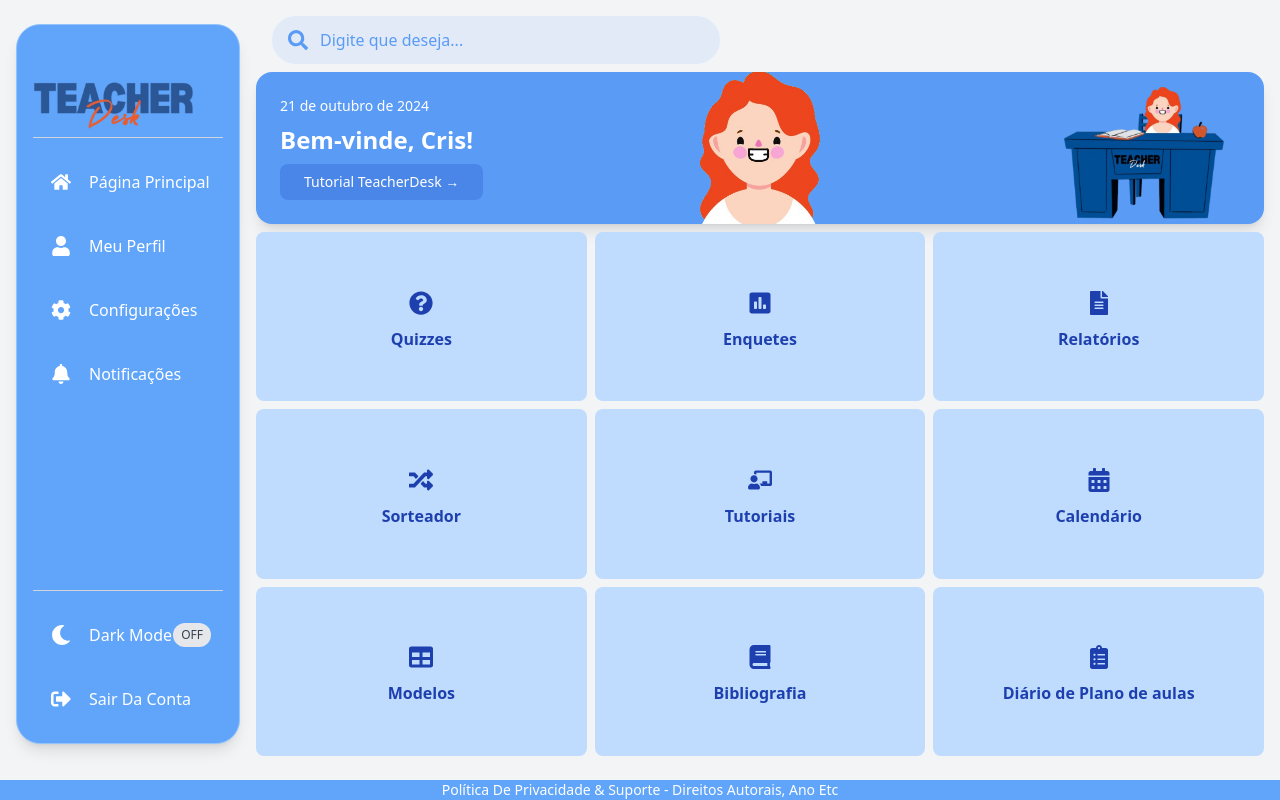
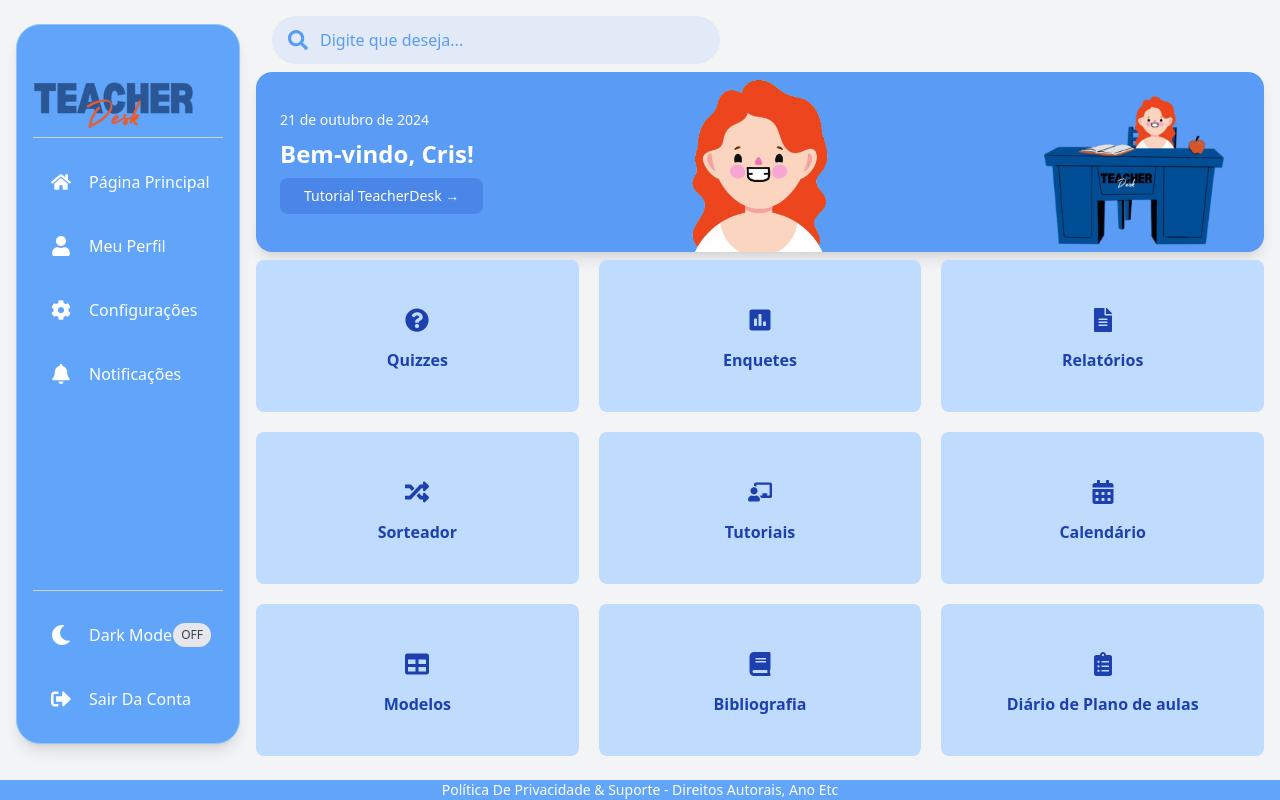
Before and after one commit to NathRabeloo/SearchBytes, a Next.js app: page /home in a window 1280 px wide. Built offline with nearby package versions, Linux system fonts and the light colour scheme; no server answers.

Commit message:
responsivooo
arrumei a responsividade da Home, finalmente

```diff
--- a/app/components/FeatureCard.tsx
+++ b/app/components/FeatureCard.tsx
@@ -12,7 +12,7 @@ interface FeatureCardProps {
 const FeatureCard: React.FC<FeatureCardProps> = ({ name, icon, description, onClick }) => {
   return (
     <div
-      className="relative group bg-blue-200 dark:bg-dark-card py-2 px-4 rounded-lg text-center text-blue-800 dark:text-dark-text cursor-pointer hover:bg-blue-300 dark:hover:bg-dark-hover transition transform hover:scale-105 flex flex-col items-center justify-center h-full"
+      className="relative group bg-blue-200 dark:bg-dark-card py-1 px-3 rounded-lg text-center text-blue-800 dark:text-dark-text cursor-pointer hover:bg-blue-300 dark:hover:bg-dark-hover transition transform hover:scale-105 flex flex-col items-center justify-center h-full"
       onClick={onClick}
     >
       {/* Tooltip não clicável */}
@@ -20,7 +20,7 @@ const FeatureCard: React.FC<FeatureCardProps> = ({ name, icon, description, onCl
         {description}
       </span>
 
-      <div className="mb-1 flex justify-center items-center h-8 md:h-10 dark:text-dark-accent">
+      <div className="mb-2 flex justify-center items-center h-8 md:h-10 dark:text-dark-accent">
         {icon}
       </div>
 
--- a/app/components/FeatureGrid.tsx
+++ b/app/components/FeatureGrid.tsx
@@ -17,7 +17,7 @@ interface FeatureGridProps {
 
 const FeatureGrid: React.FC<FeatureGridProps> = ({ items, onItemClick }) => {
   return (
-    <div className="grid grid-cols-2 md:grid-cols-3 gap-2 w-full h-full">
+    <div className="grid grid-cols-3 md:grid-cols-3 gap-5 w-full h-full">
       {items.length > 0 ? (
         items.map((item, index) => (
           <FeatureCard
@@ -29,7 +29,7 @@ const FeatureGrid: React.FC<FeatureGridProps> = ({ items, onItemClick }) => {
           />
         ))
       ) : (
-        <p className="col-span-2 md:col-span-3 text-center text-gray-500">Nenhum item encontrado.</p>
+        <p className="col-span-3 md:col-span-4 text-center text-gray-500">Nenhum item encontrado.</p>
       )}
     </div>
   );
--- a/app/components/Header.tsx
+++ b/app/components/Header.tsx
@@ -8,10 +8,22 @@ interface HeaderProps {
   title?: string;
   buttonText?: string;
   buttonLink?: string;
-  imageSrc?: string;
+  desktopImageLeft?: string;  // Imagem à esquerda em desktop
+  desktopImageRight?: string; // Imagem à direita em desktop (opcional)
+  mobileImage?: string;       // Imagem em dispositivos móveis
+  showOnlyLeftImage?: boolean; // Nova prop para mostrar apenas a imagem da esquerda
 }
 
-const Header: React.FC<HeaderProps> = ({ date, title, buttonText, buttonLink, imageSrc }) => {
+const Header: React.FC<HeaderProps> = ({
+  date,
+  title,
+  buttonText,
+  buttonLink,
+  desktopImageLeft,
+  desktopImageRight,
+  mobileImage,
+  showOnlyLeftImage = false
+}) => {
   const router = useRouter();
   const [userName, setUserName] = useState<string>("Usuário");
 
@@ -38,7 +50,7 @@ const Header: React.FC<HeaderProps> = ({ date, title, buttonText, buttonLink, im
   };
 
   return (
-    <div className="w-full max-w-8xl h-auto min-h-[120px] md:min-h-[140px] bg-[#5A9BF6] dark:bg-dark-primary p-3 md:p-6 rounded-2xl flex flex-col sm:flex-row items-center text-white shadow-lg relative overflow-hidden">
+    <div className="w-full max-w-8xl h-auto min-h-[150px] md:min-h-[180px] bg-[#5A9BF6] dark:bg-dark-primary p-3 md:p-6 rounded-2xl flex flex-col sm:flex-row items-center text-white shadow-lg relative overflow-hidden">
 
       <div className="w-[60%] text-left space-y-1 md:space-y-2 z-10">
         <p className="text-xs md:text-sm">{date}</p>
@@ -46,38 +58,59 @@ const Header: React.FC<HeaderProps> = ({ date, title, buttonText, buttonLink, im
           {title ? title.replace("{userName}", userName) : `Bem-vinde, ${userName}!`}
         </h1>
 
+        {buttonText && (
           <button
             className="mt-1 md:mt-2 bg-[#4A86E8] dark:bg-dark-accent px-3 md:px-6 py-1 md:py-2 rounded-lg text-white flex items-center gap-1 md:gap-2 hover:bg-[#3B76D4] dark:hover:bg-blue-600 text-xs md:text-sm"
             onClick={handleButtonClick}
           >
             {buttonText}
           </button>
+        )}
       </div>
 
-      {/* Imagens apenas para desktop */}
+      {/* Imagem para mobile/tablet */}
+      <div className="block sm:block lg:hidden absolute inset-0 pointer-events-none">
+        {mobileImage && (
+          <img
+            src={mobileImage}
+            alt="Imagem mobile"
+            className="absolute right-2 bottom-[0px] max-h-[140px] object-contain"
+          />
+        )}
+      </div>
+
+      {/* Imagens para desktop */}
       <div className="hidden lg:block absolute inset-0 pointer-events-none">
-        {imageSrc ? (
+        {/* Imagem à esquerda (personalizada ou padrão) */}
+        {desktopImageLeft ? (
           <img
-            src={imageSrc}
-            alt="Imagem personalizada"
-            className="absolute right-10 bottom-[-20px] max-h-[160px] object-contain"
+            src={desktopImageLeft}
+            alt="Imagem à esquerda"
+            className={`absolute ${showOnlyLeftImage ? 'right-10' : 'left-1/2 -translate-x-1/2'} bottom-[-0px] max-h-[180px] object-contain`}
           />
         ) : title !== "Bibliografia" && (
-          <>
-            {/* Avatar centralizado */}
           <img
             src="/assets/avatar_ruiva.png"
             alt="Avatar Ruiva"
-              className="absolute left-1/2 -translate-x-1/2 bottom-[-0px] max-h-[160px] object-contain"
+            className={`absolute ${showOnlyLeftImage ? 'right-10' : 'left-1/2 -translate-x-1/2'} bottom-[-0px] max-h-[180px] object-contain`}
           />
+        )}
 
-            {/* Mesa à direita */}
+        {/* Imagem à direita (personalizada ou padrão) - somente exibida se showOnlyLeftImage for false */}
+        {!showOnlyLeftImage && desktopImageRight && (
+          <img
+            src={desktopImageRight}
+            alt="Imagem à direita"
+            className="absolute right-10 bottom-[-10px] max-h-[180px] object-contain"
+          />
+        )}
+
+        {!showOnlyLeftImage && !desktopImageRight && title !== "Bibliografia" && (
           <img
             src="/assets/mesa_professora_ruiva.png"
             alt="Mesa Teacher Desk"
-              className="absolute right-10 bottom-[-10px] max-h-[160px] object-contain"
+            className="absolute right-10 bottom-[-10px] max-h-[180px] object-contain"
           />
-          </>
         )}
       </div>
     </div>
--- a/app/home/page.tsx
+++ b/app/home/page.tsx
@@ -102,9 +102,12 @@ const Home = () => {
             <div className="mb-2">
               <Header
                 date={currentDate}
-                title={`Bem-vinde, ${userName}!`}
+                title={`Bem-vindo, ${userName}!`}
                 buttonText="Tutorial TeacherDesk →"
                 buttonLink="/tutorial"
+                desktopImageLeft="/assets/avatar_ruiva.png"
+                desktopImageRight="/assets/mesa_professora_ruiva.png"
+                mobileImage="/assets/avatar_ruiva.png"
               />
             </div>
 
--- a/app/quizzes/page.tsx
+++ b/app/quizzes/page.tsx
@@ -79,13 +79,17 @@ const Home = () => {
             </div>
 
             {/* Cabeçalho com boas-vindas */}
+            <div className="mb-2">
               <Header
                 date={currentDate}
                 title="Quizzes"
                 buttonText="Criar um Quizz →"
                 buttonLink="/quiz"
-  imageSrc="/assets/professora_denilce.png" // Nova imagem
+                desktopImageLeft="/assets/professora_denilce.png"
+                mobileImage="/assets/professora_denilce.png"
+                showOnlyLeftImage={true}
               />
+            </div>
 
           </div>
         </div>
```
Lines whose indentation alone changed are shown as unchanged.
